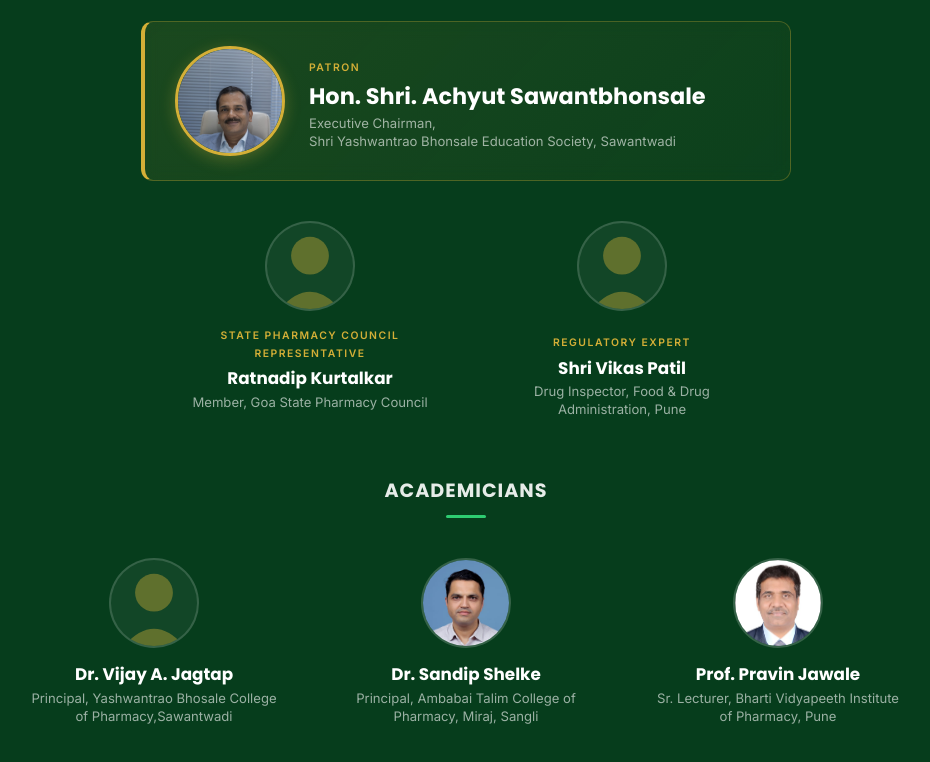
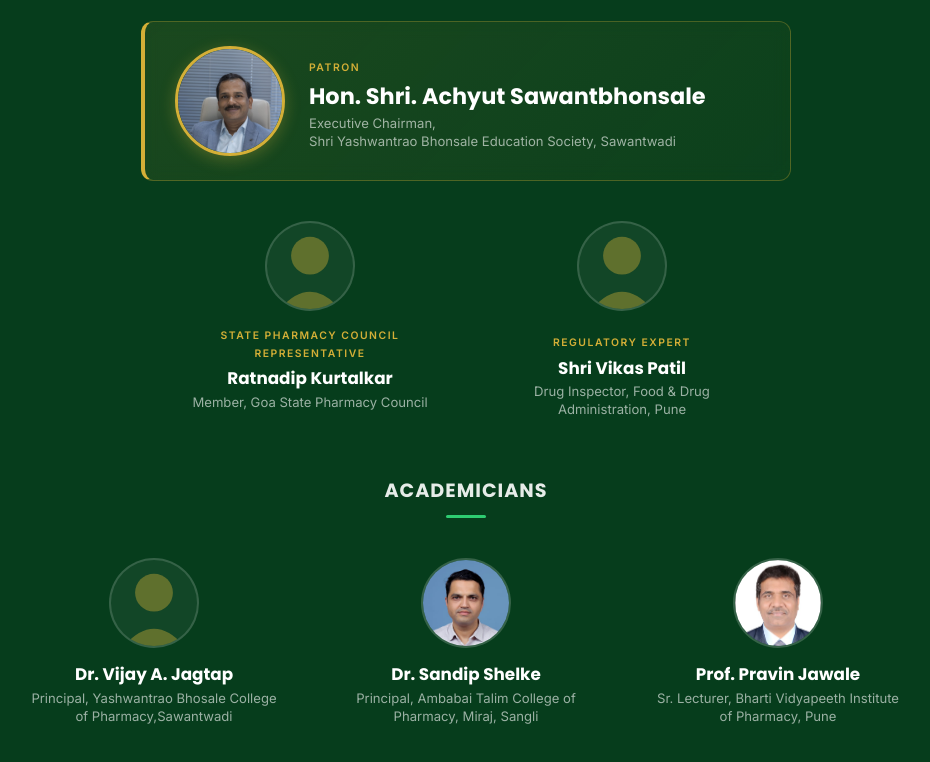
Before and after one commit to khandaresagar182-cell/ybcppharmanveshan, a plain HTML site: page index.html in a window 1280 px wide. Shown: the part 3075-3837 px from the top of the page, without its empty margins (174-1104 px from the left). Drawn offline with Linux system fonts and the light colour scheme; a script that the page names is missing.

Commit message:
Fix Patron photo framing - center face properly in circular frame

```diff
--- a/index.html
+++ b/index.html
@@ -344,7 +344,7 @@
                 <div class="chairman-card">
                     <div class="chairman-photo">
                         <img src="assets/images/Achyut Bhonsale.jpeg" alt="Hon. Shri. Achyut Sawantbhonsale"
-                            style="object-position: top;">
+                            style="object-position: center 25%;">
                     </div>
                     <div class="chairman-info">
                         <span class="committee-role">Patron</span>
```
